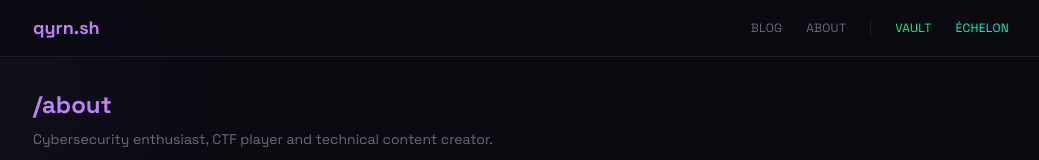
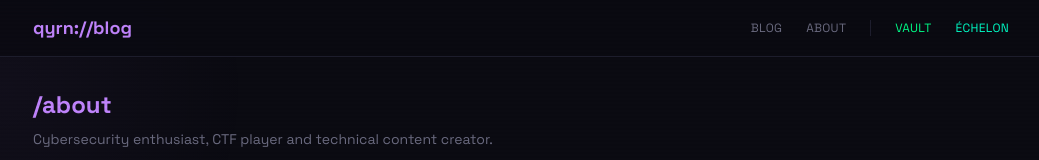
Before and after one commit to qyrn/blog, a Next.js app: page /about in a window 1280 px wide. Shown: the top 160 px of the page, without its empty margins (119-1158 px from the left). Built offline with nearby package versions, Linux system fonts and the light colour scheme.

Commit message:
♻️ refactor: rename site title from qyrn.sh to qyrn://blog across all metadata

```diff
--- a/src/app/layout.tsx
+++ b/src/app/layout.tsx
@@ -17,8 +17,8 @@ const firaCode = Fira_Code({
 
 export const metadata: Metadata = {
   title: {
-    default: "qyrn.sh",
-    template: "%s | qyrn.sh",
+    default: "qyrn://blog",
+    template: "%s | qyrn://blog",
   },
   description: "Cybersecurity blog — writeups, tutorials and technical notes",
   icons: { icon: "/favicon.ico" },
@@ -31,13 +31,13 @@ export const metadata: Metadata = {
   openGraph: {
     type: "website",
     locale: "en_US",
-    siteName: "qyrn.sh",
+    siteName: "qyrn://blog",
     images: [
       {
         url: "/opengraph-image.png",
         width: 1200,
         height: 630,
-        alt: "qyrn.sh - Cybersecurity blog",
+        alt: "qyrn://blog - Cybersecurity blog",
       },
     ],
   },
--- a/src/components/layout/Header.tsx
+++ b/src/components/layout/Header.tsx
@@ -15,7 +15,7 @@ export default function Header() {
           href="/"
           className="text-lg font-bold font-[family-name:var(--font-space-grotesk)] text-accent glitch-hover"
         >
-          qyrn.sh
+          qyrn://blog
         </Link>
 
         <nav className="hidden md:flex items-center gap-6">
```
